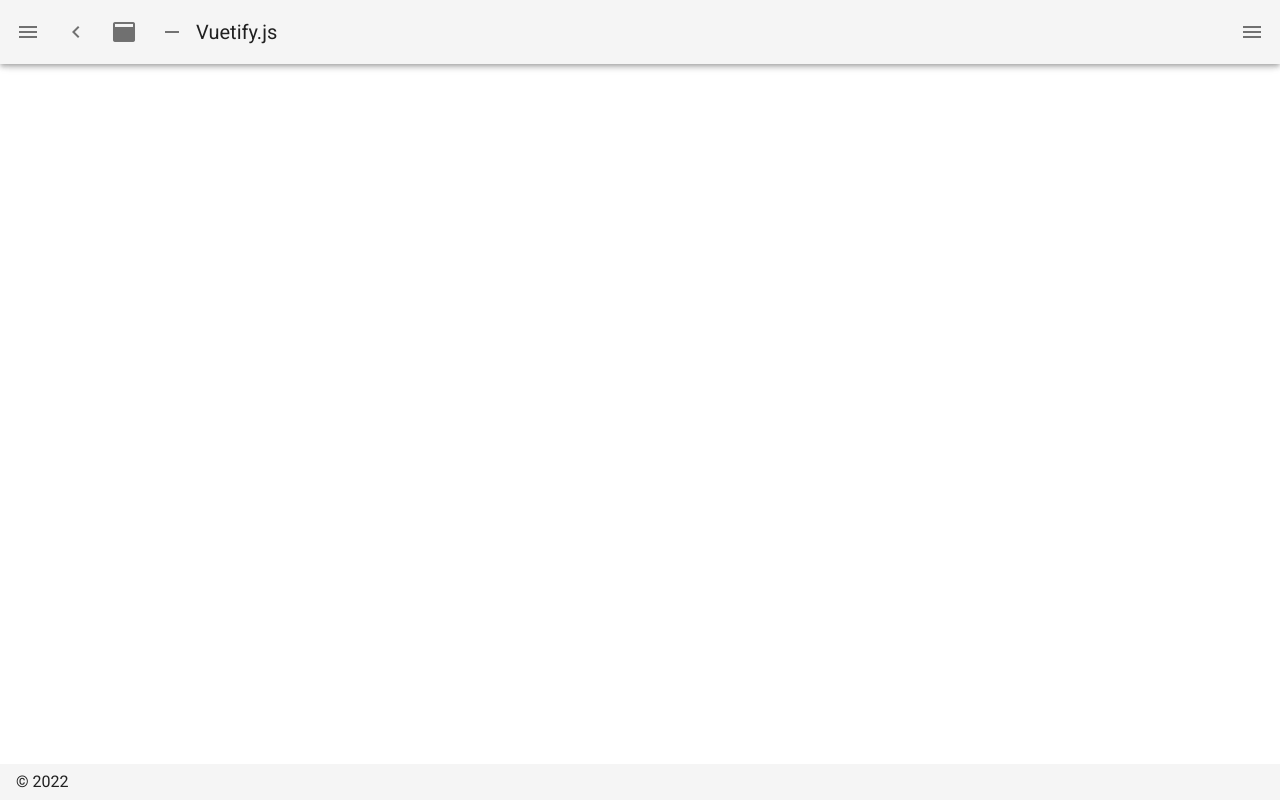
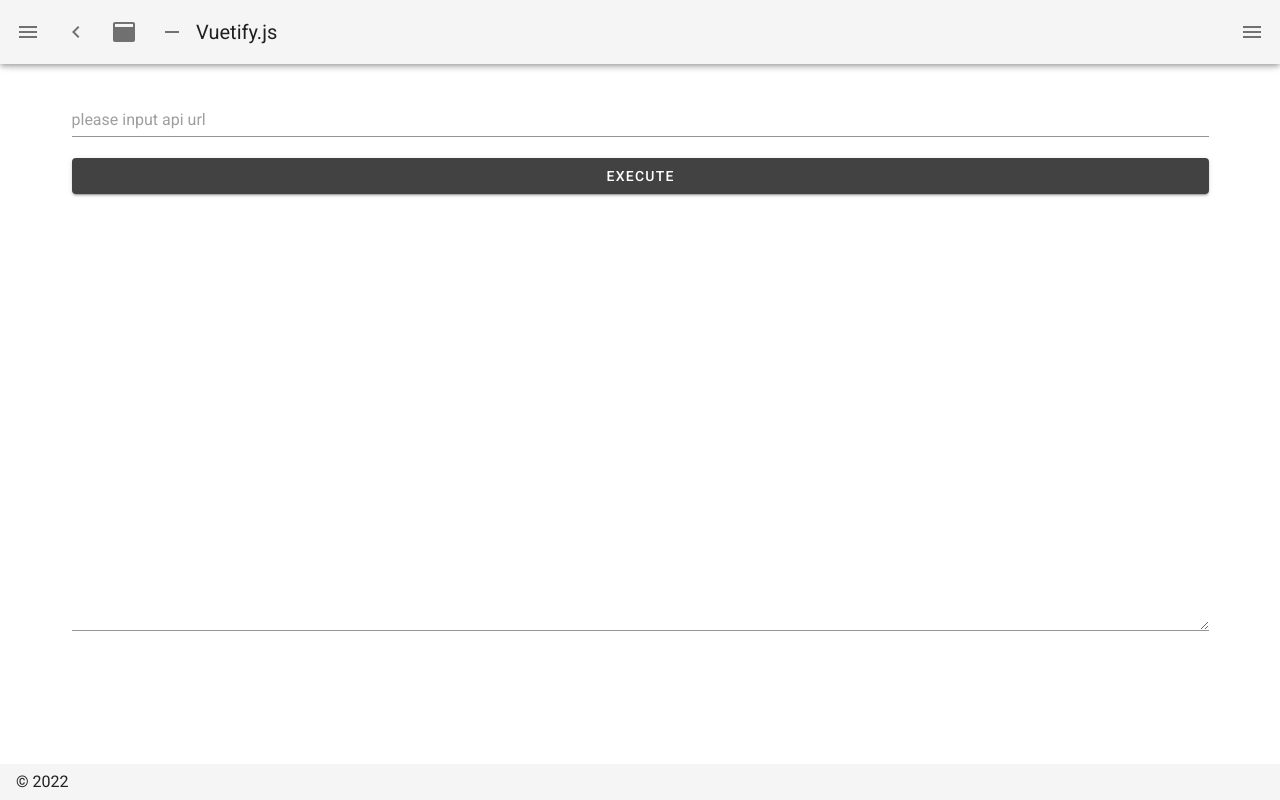
Before and after one commit to yuki0235/sample-nuxt-app, a Nuxt app: page /execute_api in a window 1280 px wide. Before the commit this address had no page. Built offline with nearby package versions, Linux system fonts and the light colour scheme.

Commit message:
add /execute_api page

```diff
--- a/layouts/default.vue
+++ b/layouts/default.vue
@@ -129,6 +129,11 @@ export default {
         },
         {
           icon: 'mdi-chart-bubble',
+          title: 'execute_api',
+          to: '/execute_api'
+        },
+        {
+          icon: 'mdi-chart-bubble',
           title: 'relation_card',
           to: '/relation_card'
         }
--- /dev/null
+++ b/pages/execute_api.vue
@@ -0,0 +1,36 @@
+<template>
+  <div class="container">
+    <v-text-field placeholder="please input api url" v-model="url"></v-text-field>
+    <v-btn @click="execute" class="executeBtn" color="secondary">execute</v-btn>
+    <v-textarea class="responseTextArea" v-model="response" rows="15"></v-textarea>
+  </div>
+</template>
+
+<script>
+export default {
+  data() {
+    return {
+      url: "",
+      response: ""
+    }
+  },
+  methods: {
+    async execute() {
+      // APIのURLをフォームから取得してレスポンス
+      let response = await this.$axios.$get(this.url);
+      // Object形式でレスポンスが入っているためJson形式に変換
+      // JSON.stringify(<Object>, <フィルタ用関数>, <インデント数(\tでタブ指定可能)>)
+      this.response = JSON.stringify(response, null, 2)
+    }
+  },
+  mounted: function() {
+
+  }
+}
+</script>
+
+<style>
+.executeBtn {
+  width: 100%;
+}
+</style>
```
